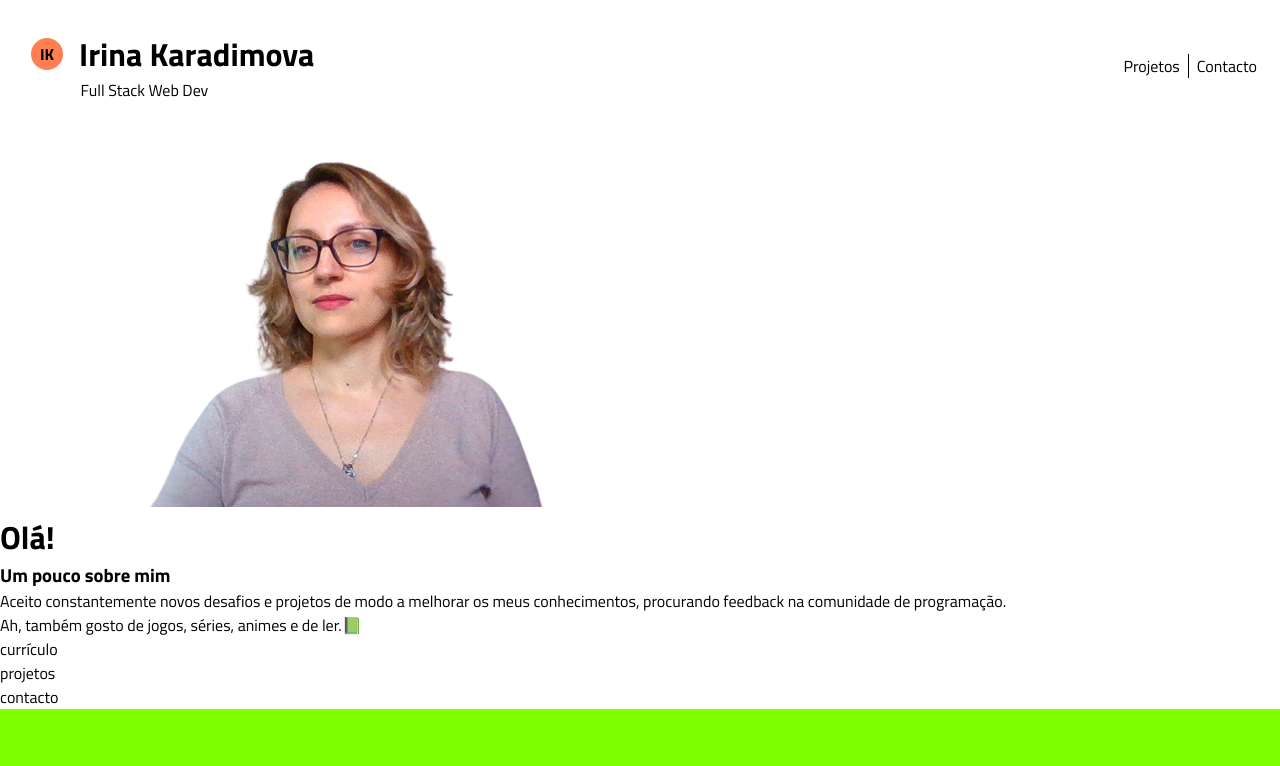
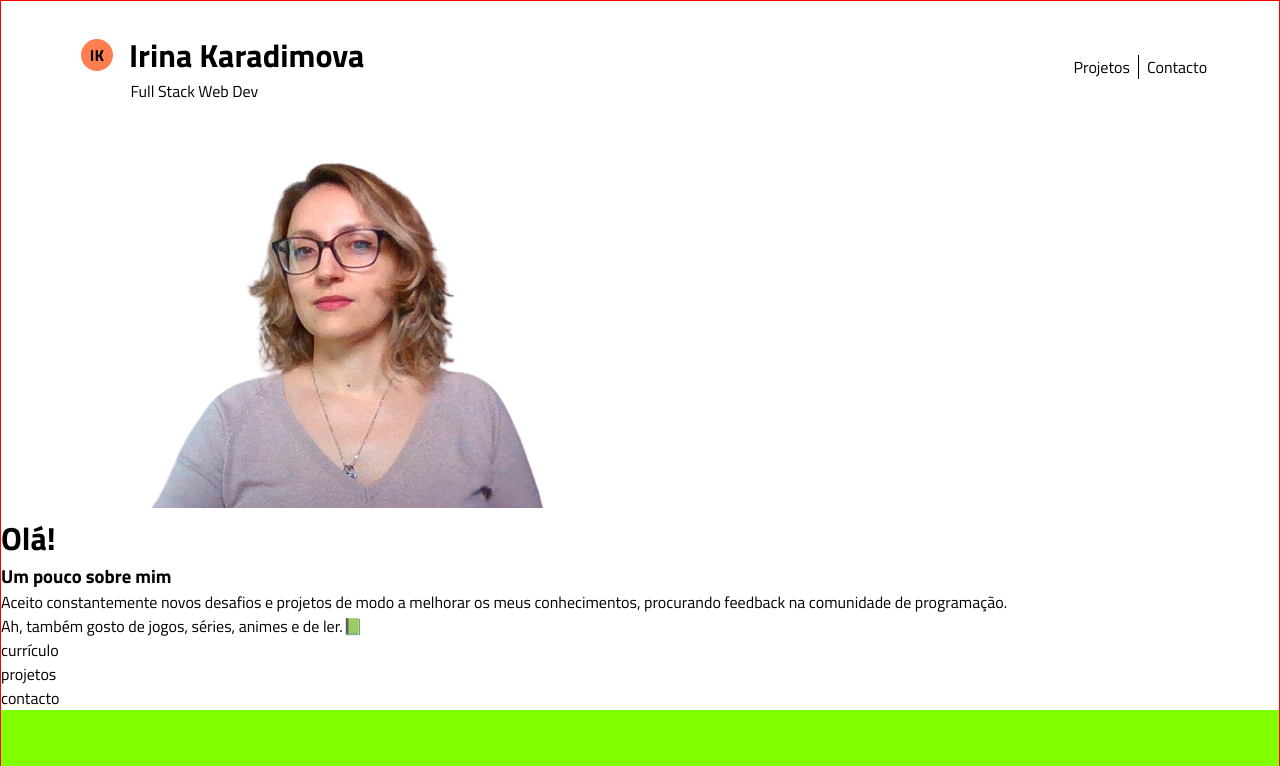
Before and after one commit to IrinaKrdmva/portfolio3, a plain HTML site: page index.html in a window 1280 px wide. Shown: the top 766 px of the page. Drawn offline with nearby package versions, Linux system fonts and the light colour scheme.

Commit message:
Update Css

```diff
--- a/src/css/style.css
+++ b/src/css/style.css
@@ -8,6 +8,7 @@ body {
   height: 100%;
   margin: 0 auto;
   background-size: 120% 120%;
+  border: 1px solid red;
 }
 
 /*===== HEADER =====*/
@@ -16,7 +17,7 @@ body {
   display: flex;
   justify-content: space-between;
   align-items: center;
-  padding: 1.875rem 0.9375rem;
+  padding: 1.875rem 5%;
 }
 
 .cabecalho .brand a {
```
